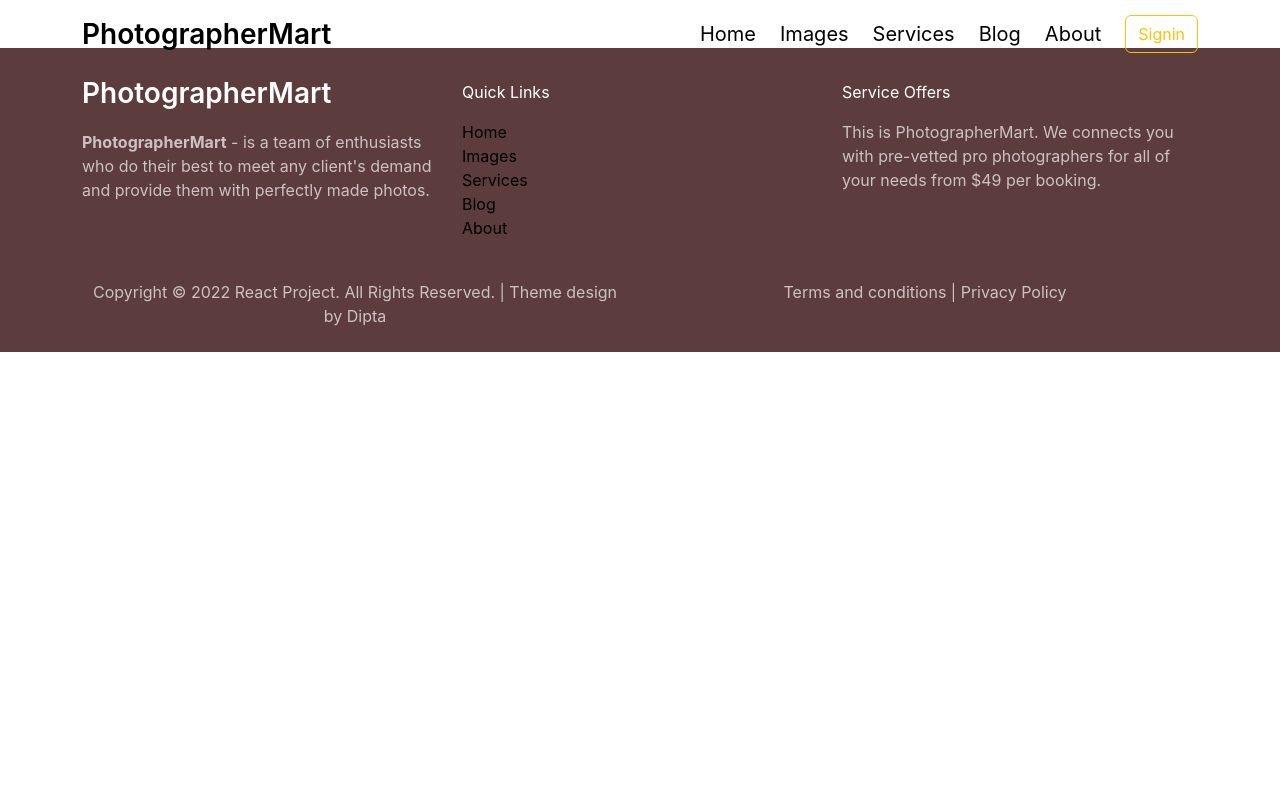
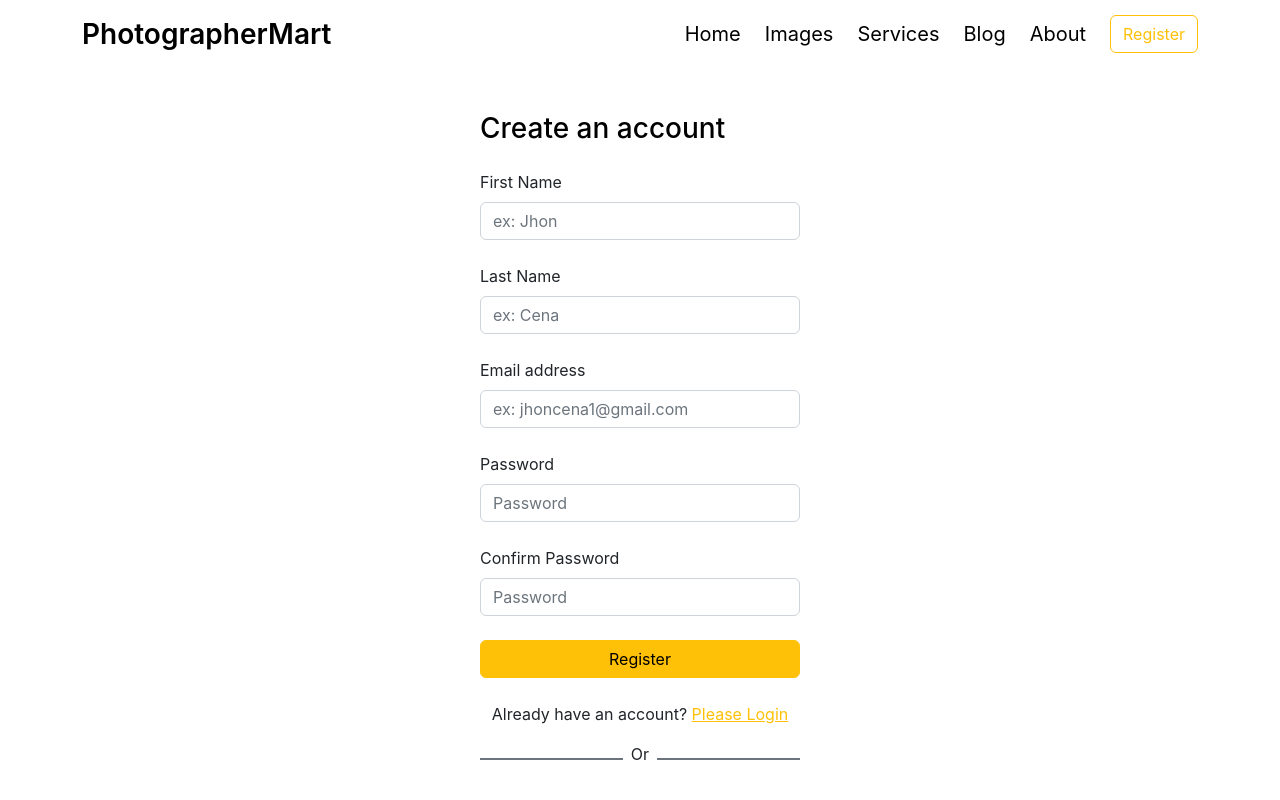
Before and after one commit to DPSDR/PhotographerMart_with_bootstrap, a React (Create React App) app: page /register in a window 1280 px wide. Shown: the top 800 px of the page. Built offline with nearby package versions, Linux system fonts and the light colour scheme.

Commit message:
login and register style set up done

```diff
--- a/src/App.js
+++ b/src/App.js
@@ -6,9 +6,9 @@
 import Blog from './Components/Pages/Blog/Blog';
 import About from './Components/Pages/About/About'
 import Navbar from './Components/Header/Navbar/Navbar';
-import Signin from './Components/Login/SignIn/SignIn';
-import SignUp from './Components/Login/SignUp/SignUp';
 import Footer from './Components/Footer/Footer';
+import Login from './Components/Login/Login/Login';
+import Register from './Components/Login/Register/Register';
 
 function App() {
   return (
@@ -20,9 +20,10 @@
         <Route path='/services' element={<Services></Services>}></Route>
         <Route path='/blog' element={<Blog></Blog>}></Route>
         <Route path='/about' element={<About></About>}></Route>
-        <Route to='/signin' element={<Signin></Signin>}></Route>
-        <Route to='/signup' element={<SignUp></SignUp>}></Route>
+        <Route path='/login' element={<Login></Login>}></Route>
+        <Route path='/register' element={<Register></Register>}></Route>
       </Routes>
+
       <Navbar></Navbar>
       <Footer></Footer>
     </div>
--- a/src/Components/Header/Navbar/Navbar.js
+++ b/src/Components/Header/Navbar/Navbar.js
@@ -48,7 +48,7 @@
                             <CustomLink className="navbar-brand me-4" to='/about'>About</CustomLink>
                         </li>
                     </ul>
-                    <Link to='/signin'><Button variant="outline-warning">Signin</Button></Link>
+                    <Link to='/register'><Button variant="outline-warning">Register</Button></Link>
                 </div>
             </div>
         </nav>
--- /dev/null
+++ b/src/Components/Login/Login/Login.css
@@ -0,0 +1,13 @@
+@media (min-width: 768px) and (max-width: 992px) {
+    .form-container {
+        width: 50%;
+    }
+}
+
+@media (min-width: 576px) and (max-width: 768px) {
+    .form-container {
+        width: 100%;
+    }
+}
+
+/* screen and  */
--- /dev/null
+++ b/src/Components/Login/Login/Login.js
@@ -0,0 +1,36 @@
+import React from 'react';
+import { Button, Form } from 'react-bootstrap';
+import { Link } from 'react-router-dom';
+import SocialLogin from '../SocialLogin/SocialLogin';
+
+const Login = () => {
+    return (
+        <div className="" style={{ marginTop: '7rem', marginBottom: '5rem' }}>
+            <Form className='w-25 mx-auto form-container'>
+                <h3 className='text-black mb-4'>Login</h3>
+                <Form.Group className="mb-4" controlId="formBasicEmail">
+                    <Form.Label>Email address</Form.Label>
+                    <Form.Control type="email" placeholder="Enter email" />
+                </Form.Group>
+
+                <Form.Group className="mb-4" controlId="formBasicPassword">
+                    <Form.Label>Password</Form.Label>
+                    <Form.Control type="password" placeholder="Password" />
+                </Form.Group>
+
+                <Button className='w-100 mb-4' variant="warning" type="submit">
+                    Login
+                </Button>
+                <p className='text-center'>Don't have an account? <Link to='/register' className="text-warning">Please Register</Link></p>
+                <div className='d-flex justify-content-center align-items-baseline'>
+                    <div className='w-50 bg-secondary' style={{ height: '2px' }} ></div>
+                    <p className='mx-2'>Or</p>
+                    <div className='w-50 bg-secondary' style={{ height: '2px' }} ></div>
+                </div>
+                <SocialLogin></SocialLogin>
+            </Form>
+        </div>
+    );
+};
+
+export default Login;
--- /dev/null
+++ b/src/Components/Login/Register/Register.js
@@ -0,0 +1,51 @@
+import React from 'react';
+import { Button, Form } from 'react-bootstrap';
+import { Link } from 'react-router-dom';
+import SocialLogin from '../SocialLogin/SocialLogin';
+
+const Register = () => {
+    return (
+        <div className="" style={{ marginTop: '7rem', marginBottom: '5rem' }}>
+            <Form className='w-25 mx-auto form-container'>
+                <h3 className='text-black mb-4'>Create an account</h3>
+                <Form.Group className="mb-4" controlId="formBasicEmail">
+                    <Form.Label>First Name</Form.Label>
+                    <Form.Control type="text" placeholder="ex: Jhon" />
+                </Form.Group>
+
+                <Form.Group className="mb-4" controlId="formBasicEmail">
+                    <Form.Label>Last Name</Form.Label>
+                    <Form.Control type="text" placeholder="ex: Cena" />
+                </Form.Group>
+
+                <Form.Group className="mb-4" controlId="formBasicEmail">
+                    <Form.Label>Email address</Form.Label>
+                    <Form.Control type="email" placeholder="ex: jhoncena1@gmail.com" />
+                </Form.Group>
+
+                <Form.Group className="mb-4" controlId="formBasicPassword">
+                    <Form.Label>Password</Form.Label>
+                    <Form.Control type="password" placeholder="Password" />
+                </Form.Group>
+
+                <Form.Group className="mb-4" controlId="formBasicPassword">
+                    <Form.Label>Confirm Password</Form.Label>
+                    <Form.Control type="password" placeholder="Password" />
+                </Form.Group>
+
+                <Button className='w-100 mb-4' variant="warning" type="submit">
+                    Register
+                </Button>
+                <p className='text-center'>Already have an account? <Link to='/login' className="text-warning">Please Login</Link></p>
+                <div className='d-flex justify-content-center align-items-baseline'>
+                    <div className='w-50 bg-secondary' style={{ height: '2px' }} ></div>
+                    <p className='mx-2'>Or</p>
+                    <div className='w-50 bg-secondary' style={{ height: '2px' }} ></div>
+                </div>
+                <SocialLogin></SocialLogin>
+            </Form>
+        </div>
+    );
+};
+
+export default Register;
--- a/src/Components/Login/SignIn/SignIn.js
+++ /dev/null
@@ -1,11 +0,0 @@
-import React from 'react';
-
-const SignIn = () => {
-    return (
-        <div>
-
-        </div>
-    );
-};
-
-export default SignIn;
--- a/src/Components/Login/SignUp/SignUp.js
+++ /dev/null
@@ -1,11 +0,0 @@
-import React from 'react';
-
-const SignUp = () => {
-    return (
-        <div>
-
-        </div>
-    );
-};
-
-export default SignUp;
--- /dev/null
+++ b/src/Components/Login/SocialLogin/SocialLogin.js
@@ -0,0 +1,13 @@
+import React from 'react';
+import { Button } from 'react-bootstrap';
+
+const SocialLogin = () => {
+    return (
+        <div className='mt-4'>
+            <Button variant="outline-warning w-100 text-black">Continue With Google</Button>
+            <Button variant="outline-warning w-100 text-black mt-3">Continue With Facebook</Button>
+        </div>
+    );
+};
+
+export default SocialLogin;
--- a/src/Components/Pages/Home/Sections/HowWeWork.js
+++ b/src/Components/Pages/Home/Sections/HowWeWork.js
@@ -13,7 +13,7 @@
                     <div className='d-flex align-items-center mb-4'>
                         <div class="elementor-icon-box-icon">
                             <span class="elementor-icon elementor-animation-bounce-out">
-                                <i className="fa fa-camera-retro" aria-hidden="true"></i>
+                                <i className="fa fa-book bootstrap-icon" aria-hidden="true"></i>
                             </span>
                         </div>
                         <div>
@@ -26,7 +26,7 @@
                     <div className='d-flex align-items-center mb-4'>
                         <div class="elementor-icon-box-icon">
                             <span class="elementor-icon elementor-animation-bounce-out">
-                                <i className="fa fa-book bootstrap-icon" aria-hidden="true"></i>
+                                <i className="fa fa-camera-retro" aria-hidden="true"></i>
                             </span>
                         </div>
                         <div>
```
